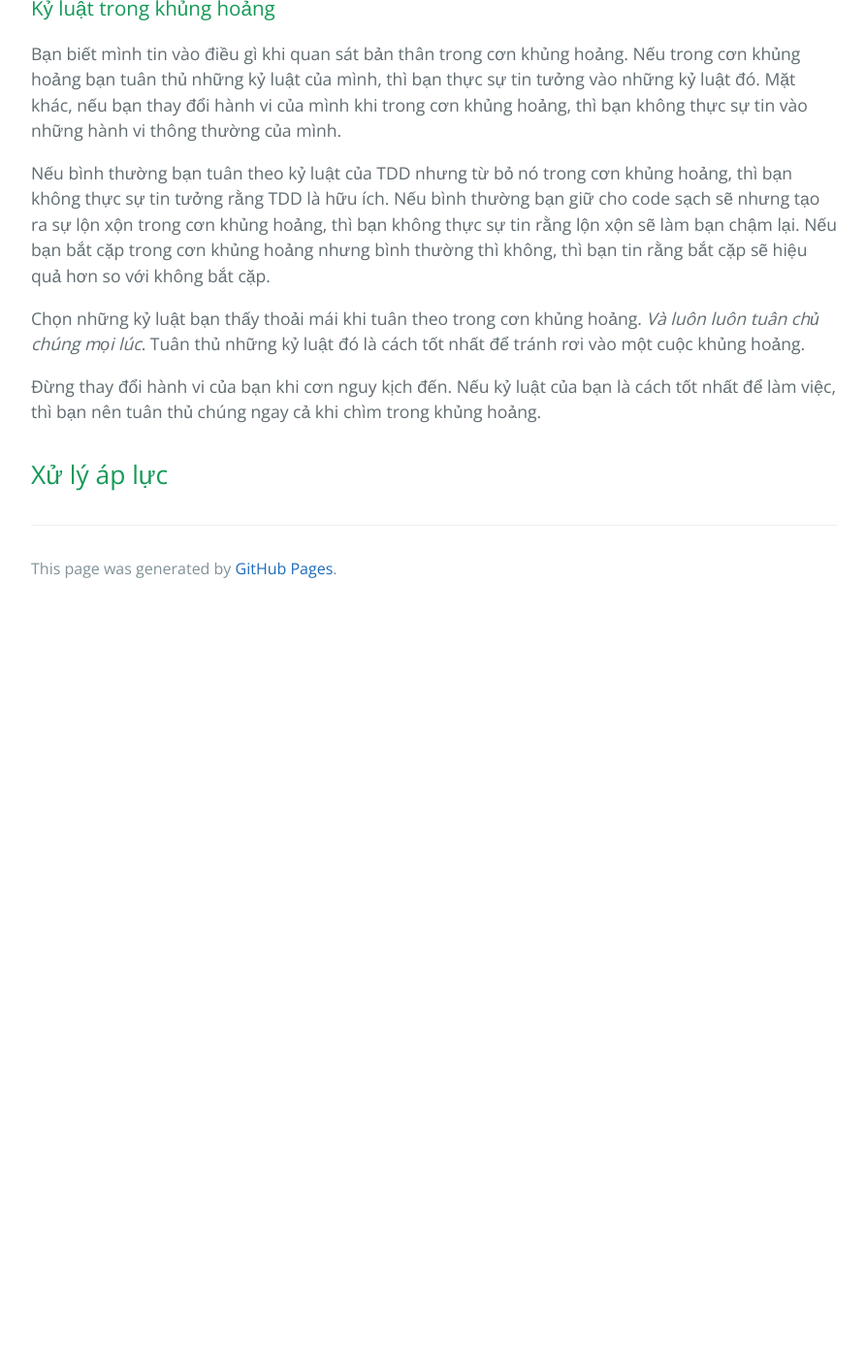
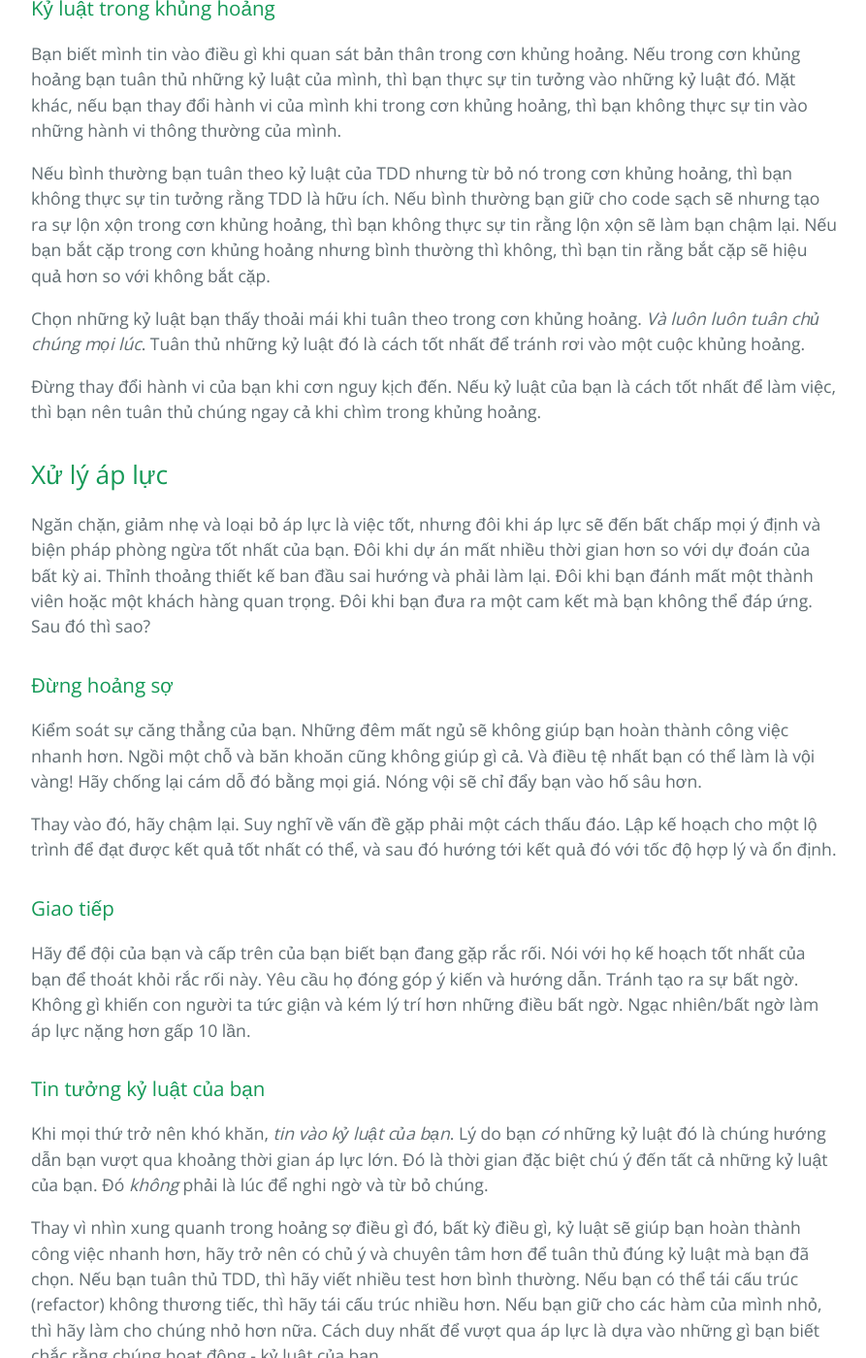
Before and after one commit to HaiBV/haibv.github.io, a Jekyll site: the page built from clean-coder/chapter-11-pressure.md, in a window 1280 px wide and 1400 px high, scrolled down 3039 px. Shown: the whole window at 97% size, without its empty margins (192-1085 px from the left). Built offline with Jekyll 4.4.1, drawn with Linux system fonts in a browser that asks for light colours; our own code applies the rules of GitHub Pages for plain Markdown files; before the commit the page ends 3669 px from its top, so only the background shows below that; some of the changed text lies outside the part shown.

Commit message:
Update The Clean Coder - Chapter 11 Pressure - Done v1

```diff
--- a/clean-coder/chapter-11-pressure.md
+++ b/clean-coder/chapter-11-pressure.md
@@ -63,3 +63,31 @@ Chọn những kỷ luật bạn thấy thoải mái khi tuân theo trong cơn k
 Đừng thay đổi hành vi của bạn khi cơn nguy kịch đến. Nếu kỷ luật của bạn là cách tốt nhất để làm việc, thì bạn nên tuân thủ chúng ngay cả khi chìm trong khủng hoảng.
 
 ## Xử lý áp lực
+
+Ngăn chặn, giảm nhẹ và loại bỏ áp lực là việc tốt, nhưng đôi khi áp lực sẽ đến bất chấp mọi ý định và biện pháp phòng ngừa tốt nhất của bạn. Đôi khi dự án mất nhiều thời gian hơn so với dự đoán của bất kỳ ai. Thỉnh thoảng thiết kế ban đầu sai hướng và phải làm lại. Đôi khi bạn đánh mất một thành viên hoặc một khách hàng quan trọng. Đôi khi bạn đưa ra một cam kết mà bạn không thể đáp ứng. Sau đó thì sao?
+
+### Đừng hoảng sợ
+
+Kiểm soát sự căng thẳng của bạn. Những đêm mất ngủ sẽ không giúp bạn hoàn thành công việc nhanh hơn. Ngồi một chỗ và băn khoăn cũng không giúp gì cả. Và điều tệ nhất bạn có thể làm là vội vàng! Hãy chống lại cám dỗ đó bằng mọi giá. Nóng vội sẽ chỉ đẩy bạn vào hố sâu hơn.
+
+Thay vào đó, hãy chậm lại. Suy nghĩ về vấn đề gặp phải một cách thấu đáo. Lập kế hoạch cho một lộ trình để đạt được kết quả tốt nhất có thể, và sau đó hướng tới kết quả đó với tốc độ hợp lý và ổn định.
+
+### Giao tiếp
+
+Hãy để đội của bạn và cấp trên của bạn biết bạn đang gặp rắc rối. Nói với họ kế hoạch tốt nhất của bạn để thoát khỏi rắc rối này. Yêu cầu họ đóng góp ý kiến và hướng dẫn. Tránh tạo ra sự bất ngờ. Không gì khiến con người ta tức giận và kém lý trí hơn những điều bất ngờ. Ngạc nhiên/bất ngờ làm áp lực nặng hơn gấp 10 lần.
+
+### Tin tưởng kỷ luật của bạn
+
+Khi mọi thứ trở nên khó khăn, _tin vào kỷ luật của bạn_. Lý do bạn _có_ những kỷ luật đó là chúng hướng dẫn bạn vượt qua khoảng thời gian áp lực lớn. Đó là thời gian đặc biệt chú ý đến tất cả những kỷ luật của bạn. Đó _không_ phải là lúc để nghi ngờ và từ bỏ chúng.
+
+Thay vì nhìn xung quanh trong hoảng sợ điều gì đó, bất kỳ điều gì, kỷ luật sẽ giúp bạn hoàn thành công việc nhanh hơn, hãy trở nên có chủ ý và chuyên tâm hơn để tuân thủ đúng kỷ luật mà bạn đã chọn. Nếu bạn tuân thủ TDD, thì hãy viết nhiều test hơn bình thường. Nếu bạn có thể tái cấu trúc (refactor) không thương tiếc, thì hãy tái cấu trúc nhiều hơn. Nếu bạn giữ cho các hàm của mình nhỏ, thì hãy làm cho chúng nhỏ hơn nữa. Cách duy nhất để vượt qua áp lực là dựa vào những gì bạn biết chắc rằng chúng hoạt động - kỷ luật của bạn.
+
+### Tìm kiếm sự giúp đỡ
+
+Ghép cặp! Khi mọi thứ bùng phát, hãy tìm một cộng sự sẵn sàng ghép cặp với bạn. Bạn sẽ hoàn thành công việc nhanh hơn, ít sai sót hơn. Đối tác theo cặp của bạn sẽ giúp bạn giữ vững kỷ luật của mình và giúp bạn không bị hoảng sợ. Đối tác của bạn sẽ phát hiện ra những điều bạn thiếu sót, sẽ có những ý tưởng hữu ích và nhận ra sự chểnh mảng, thiếu tập trung của bạn.
+
+Tương tự, khi bạn thấy ai đó đang chịu áp lực, hãy đề nghị ghép cặp vưới họ. Giúp họ ra khỏi rắc rối của họ.
+
+## Kết luận
+
+Mẹo để xử lý áp lực là tránh nó khi bạn có thể và vượt qua nó khi bạn không thể. Bạn tránh điều đó bằng cách quản lý các cam kết, tuân thủ kỷ luận và giữ mọi thứ sạch sẽ. Bạn vượt qua nó bằng cách giữ bình tĩnh, giao tiếp, tuân thủ kỷ luật và tìm kiếm sự giúp đỡ.
```
